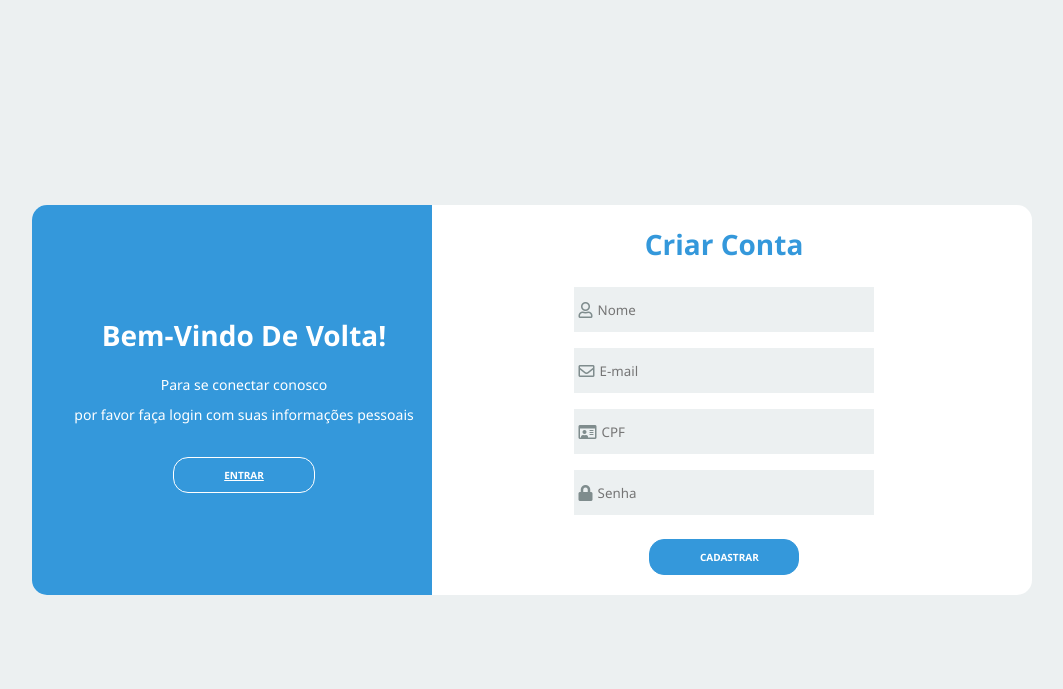
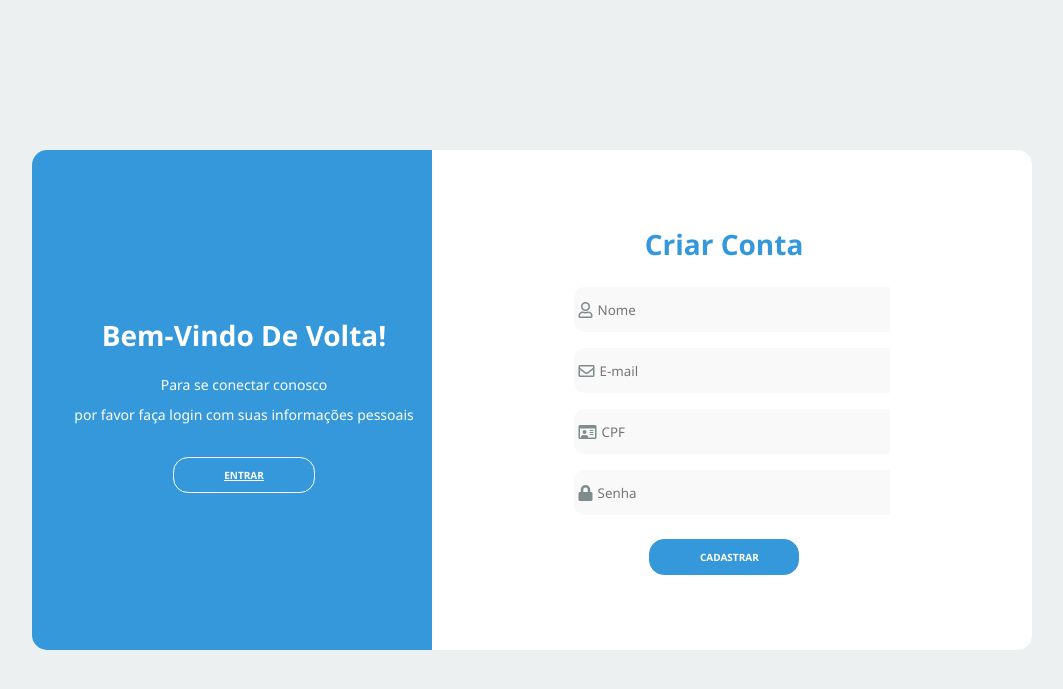
Before and after one commit to g-celente/projeto_exp_criativa, a PHP site: page /CadastroView.php in a window 1280 px wide. Shown: the top 689 px of the page, without its empty margins (108-1171 px from the left). Run offline with PHP 8.4, Linux system fonts and the light colour scheme; some libraries are stand-ins or nearby versions.

Commit message:
refix: refatoração de min-height de login e cadastro

```diff
--- a/view/auth/CadastroView.php
+++ b/view/auth/CadastroView.php
@@ -62,7 +62,7 @@ if ($_SERVER['REQUEST_METHOD'] === 'POST') {
 
                 <!-- Formulario de registro -->
                 <form class="form" method="POST">
-                    <label class="label-input" for="name">
+                    <label class="label-input" for="name" >
                         <i class="far fa-user icon-modify"></i>
                         <input type="text" name="name" id="name" placeholder="Nome" required>
                     </label>
@@ -132,6 +132,7 @@ if ($_SERVER['REQUEST_METHOD'] === 'POST') {
         align-items: center;
         position: relative;
         padding: 20px;
+        min-height: 500px;
     }
 
     .content::before {
@@ -274,7 +275,7 @@ if ($_SERVER['REQUEST_METHOD'] === 'POST') {
         height: 45px;
         width: 100%;
         border: none;
-        background-color: #ecf0f1;
+        background-color: #f9f9f9;
     }
 
     input:-webkit-autofill {
@@ -283,10 +284,12 @@ if ($_SERVER['REQUEST_METHOD'] === 'POST') {
     }
 
     .label-input {
-        background-color: #ecf0f1;
+        background-color: #f9f9f9;
         display: flex;
         align-items: center;
         margin: 8px;
+        border-radius: 10px;
+        width: 100%;
     }
 
     .icon-modify {
```
Also changed, not shown: view/auth/LoginView.php (+5 -2 lines).
